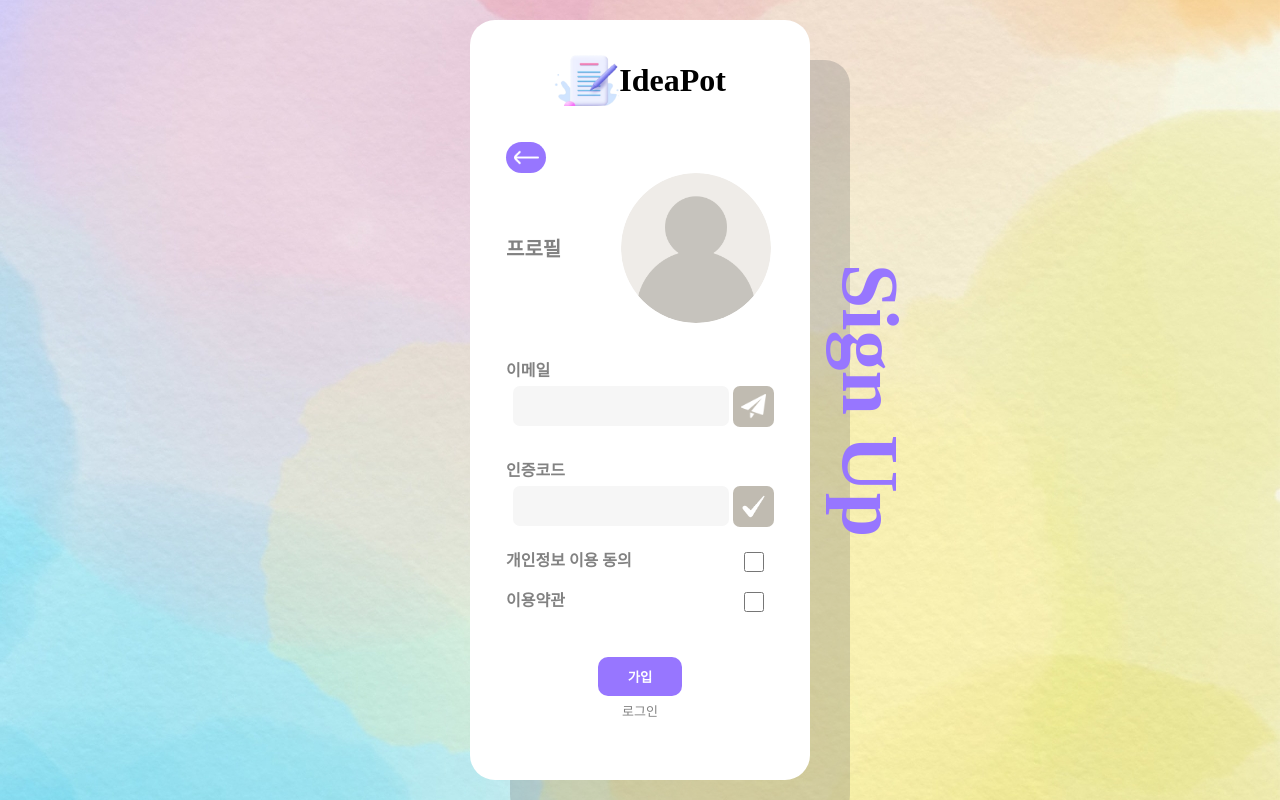
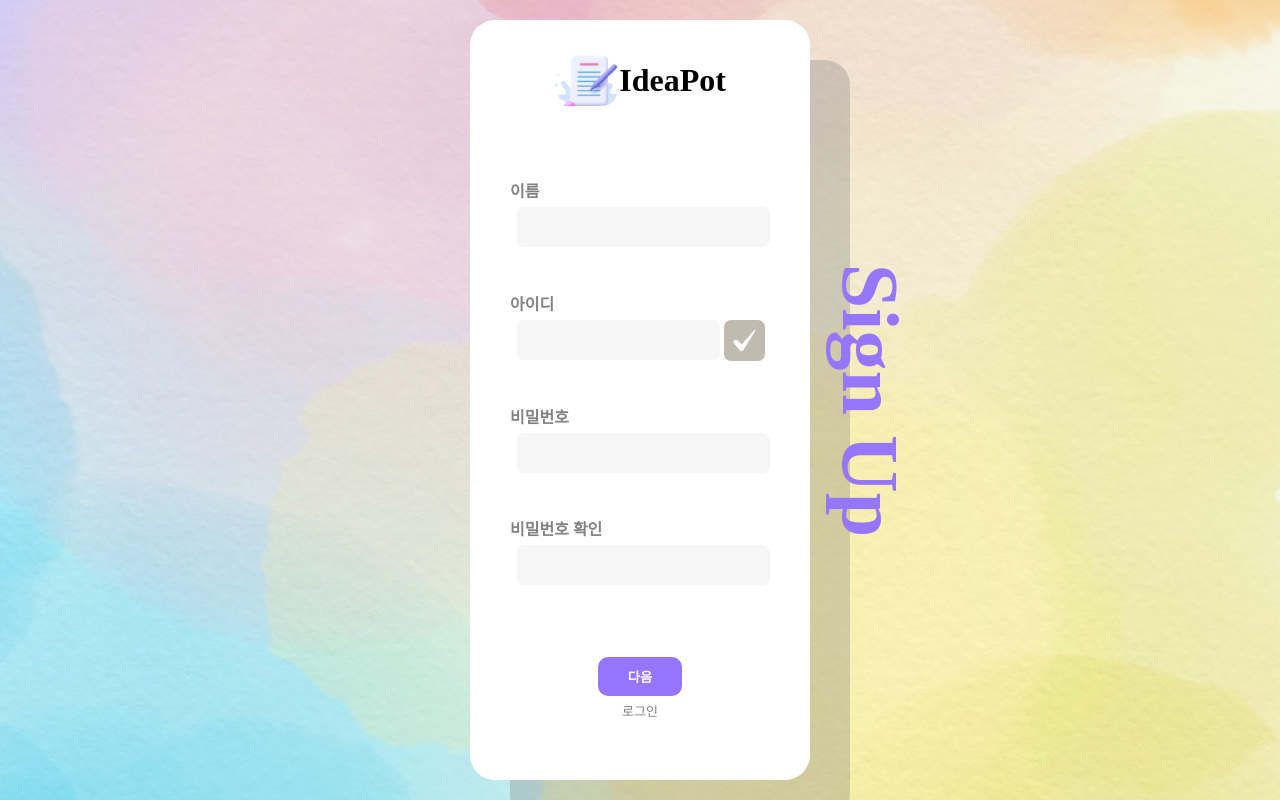
Before and after one commit to Brain-Compiler/ideapot-Frontend, a React (Create React App) app: page /register in a window 1280 px wide. Built offline with nearby package versions, Linux system fonts and the light colour scheme.

Commit message:
Fix Page Order

```diff
--- a/src/pages/register/register.js
+++ b/src/pages/register/register.js
@@ -18,7 +18,7 @@
   const [email, setEmail] = useState('')
   const [code, setCode] = useState('')
   const [isCheckCode, setIsCheckCode] = useState(false)
-  const [page, setPage] = useState(2)
+  const [page, setPage] = useState(1)
   const [personalData, setPersonalData] = useState(false)
   const [terms, setTerms] = useState(false)
   const emailInput = useRef(null)
```
